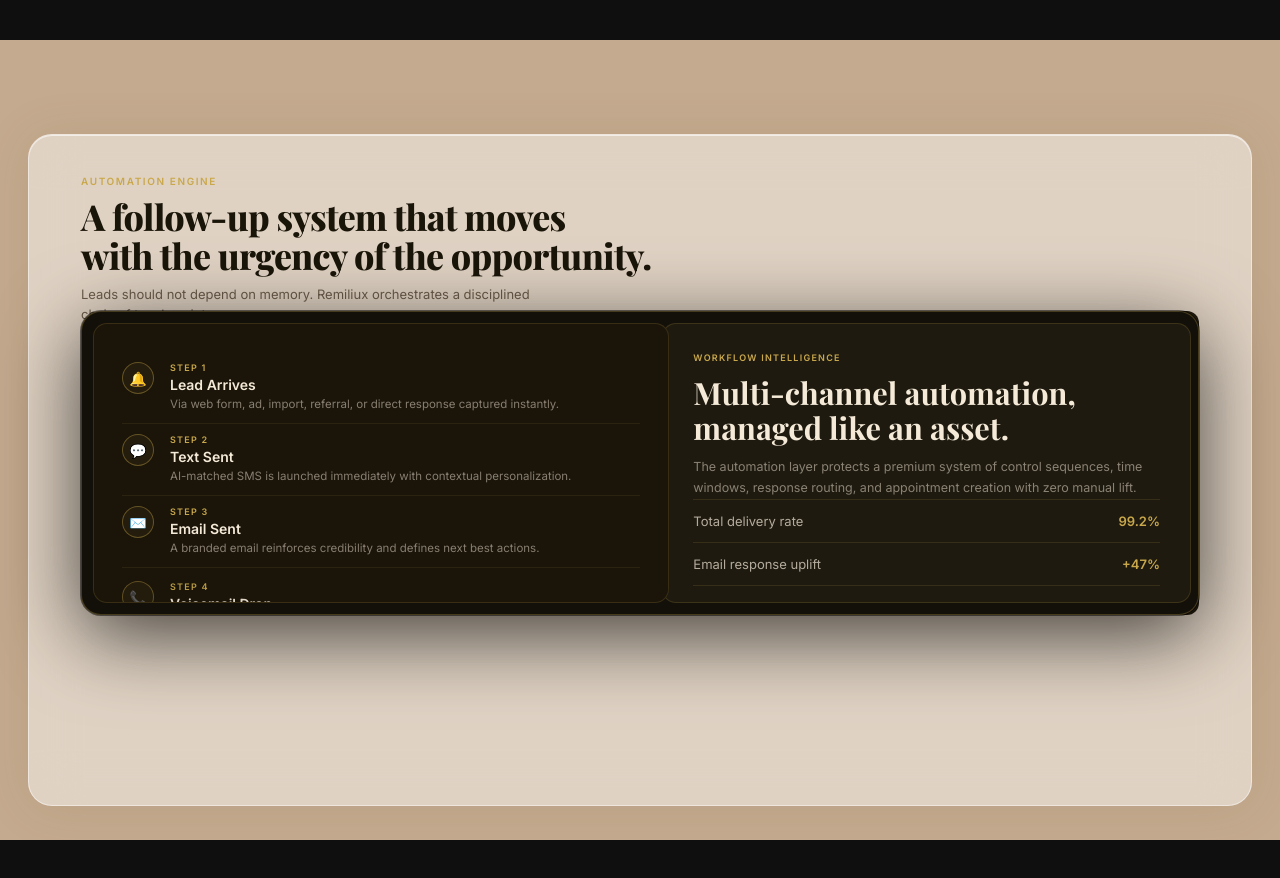
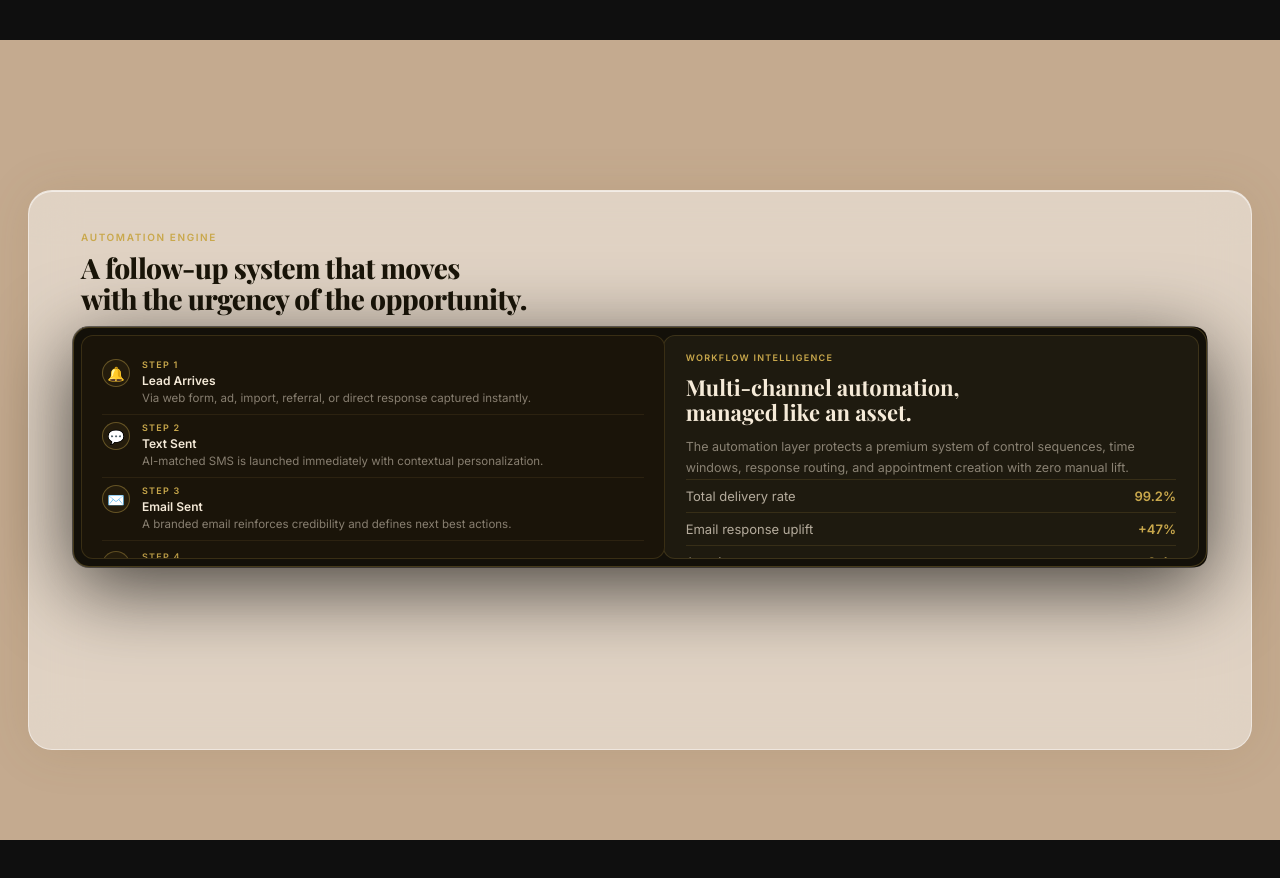
Before and after one commit to kariimhisham1/CRM-Remiliux-New-LP, a React (Create React App) app: page / in a window 1280 px wide. Shown: the part 5560-6438 px from the top of the page. Built offline with nearby package versions, Linux system fonts and the light colour scheme.

Commit message:
Update WhyTeams.css

```diff
--- a/src/components/WhyTeams.css
+++ b/src/components/WhyTeams.css
@@ -12,7 +12,7 @@
   backdrop-filter: blur(24px); -webkit-backdrop-filter: blur(24px);
   border-radius: 24px; border: 1px solid rgba(255,255,255,0.45);
   box-shadow: 0 2px 48px rgba(120,90,50,0.13), inset 0 1px 0 rgba(255,255,255,0.6);
-  padding: 32px 52px 28px; position: relative;
+  padding: 24px 44px 20px; position: relative;
   display: flex; flex-direction: column;
   opacity: 0; transform: translateY(60px);
   transition: opacity 0.75s cubic-bezier(0.22,1,0.36,1), transform 0.75s cubic-bezier(0.22,1,0.36,1);
@@ -20,21 +20,21 @@
 .wt__frame--visible { opacity: 1; transform: translateY(0); }
 
 .wt__header { top: 40px; left: 52px; right: 52px; transition: opacity 0.3s ease; }
-.wt__header-spacer { height: 128px; margin-bottom: 16px; flex-shrink: 0; }
+.wt__header-spacer { height: 100px; margin-bottom: 12px; flex-shrink: 0; }
 
 .wt__eyebrow {
   font-family: var(--font-body, sans-serif); font-size: 10px; font-weight: 600;
   letter-spacing: 0.16em; text-transform: uppercase; color: var(--gold, #C9A84C); margin-bottom: 10px;
 }
 .wt__headline {
-  font-family: var(--font-display, serif); font-size: clamp(24px, 2.8vw, 38px);
+  font-family: var(--font-display, serif); font-size: clamp(20px, 2.2vw, 28px);
   font-weight: 800; color: #1a1509; line-height: 1.1; letter-spacing: -0.02em; margin-bottom: 8px;
 }
 .wt__body { font-family: var(--font-body, sans-serif); font-size: 13px; line-height: 1.6; color: #6b5c4a; max-width: 480px; }
 
 /* ── Stage ── */
 .wt__cards-stage {
-  position: relative; height: clamp(300px, 38vh, 370px); flex-shrink: 0;
+  position: relative; height: clamp(240px, 30vh, 300px); flex-shrink: 0;
 }
 .wt__cards { position: absolute; inset: 0; }
 
@@ -63,7 +63,7 @@
 .wt__panels-bg {
   position: absolute; inset: 0;
   background: #131009;
-  border-radius: 20px;
+  border-radius: 16px;
   border: 1px solid rgba(201,168,76,0.28);
   box-shadow: 0 20px 80px rgba(0,0,0,0.7), 0 0 0 1px rgba(0,0,0,0.5);
   z-index: 1; pointer-events: none;
@@ -71,24 +71,24 @@
 
 /* ── LEFT inner panel card ── */
 .wt__timeline-panel {
-  position: absolute; left: 12px; top: 12px; bottom: 12px;
+  position: absolute; left: 8px; top: 8px; bottom: 8px;
   background: #1a1409;
-  border-radius: 14px;
+  border-radius: 12px;
   border: 1px solid rgba(201,168,76,0.18);
-  padding: 28px 28px;
+  padding: 16px 20px;
   box-sizing: border-box; overflow: hidden;
   display: flex; flex-direction: column; justify-content: space-evenly;
   z-index: 2;
 }
 .wt__timeline-step {
-  display: flex; gap: 16px; padding: 10px 0;
+  display: flex; gap: 12px; padding: 7px 0;
   border-bottom: 1px solid rgba(201,168,76,0.1);
   /* entry animation */
   will-change: transform, opacity;
 }
 .wt__timeline-step:last-child { border-bottom: none; }
 .wt__timeline-icon {
-  width: 32px; height: 32px; border-radius: 50%;
+  width: 28px; height: 28px; border-radius: 50%;
   border: 1px solid rgba(201,168,76,0.4);
   display: flex; align-items: center; justify-content: center;
   font-size: 14px; flex-shrink: 0; background: rgba(201,168,76,0.06);
@@ -97,16 +97,16 @@
   font-family: var(--font-body, sans-serif); font-size: 9px; font-weight: 700;
   letter-spacing: 0.14em; text-transform: uppercase; color: var(--gold, #C9A84C); margin-bottom: 3px;
 }
-.wt__timeline-title { font-family: var(--font-body, sans-serif); font-size: 14px; font-weight: 700; color: #f5ead8; margin-bottom: 3px; }
+.wt__timeline-title { font-family: var(--font-body, sans-serif); font-size: 12px; font-weight: 700; color: #f5ead8; margin-bottom: 2px; }
 .wt__timeline-desc  { font-family: var(--font-body, sans-serif); font-size: 11.5px; line-height: 1.5; color: rgba(245,234,216,0.5); margin: 0; }
 
 /* ── RIGHT inner panel card ── */
 .wt__workflow-overlay {
-  position: absolute; top: 12px; bottom: 12px; right: 12px;
+  position: absolute; top: 8px; bottom: 8px; right: 8px;
   background: #1e1a0f;
-  border-radius: 14px;
+  border-radius: 12px;
   border: 1px solid rgba(201,168,76,0.18);
-  padding: 28px 30px;
+  padding: 16px 22px;
   display: flex; flex-direction: column;
   box-sizing: border-box; overflow: hidden;
   z-index: 2;
@@ -116,7 +116,7 @@
   letter-spacing: 0.14em; text-transform: uppercase; color: var(--gold, #C9A84C); margin-bottom: 12px;
 }
 .wt__workflow-headline {
-  font-family: var(--font-display, serif); font-size: clamp(22px, 2.4vw, 32px);
+  font-family: var(--font-display, serif); font-size: clamp(16px, 1.8vw, 22px);
   font-weight: 700; color: #f5ead8; line-height: 1.15; margin-bottom: 12px;
 }
 .wt__workflow-body {
@@ -126,7 +126,7 @@
 .wt__stat-list { margin-top: auto; }
 .wt__stat-row {
   display: flex; align-items: center; justify-content: space-between;
-  padding: 13px 0; border-top: 1px solid rgba(201,168,76,0.14);
+  padding: 8px 0; border-top: 1px solid rgba(201,168,76,0.14);
   font-family: var(--font-body, sans-serif); font-size: 13px; color: rgba(245,234,216,0.7);
 }
 .wt__stat-row strong { color: var(--gold, #C9A84C); font-weight: 700; }
```
